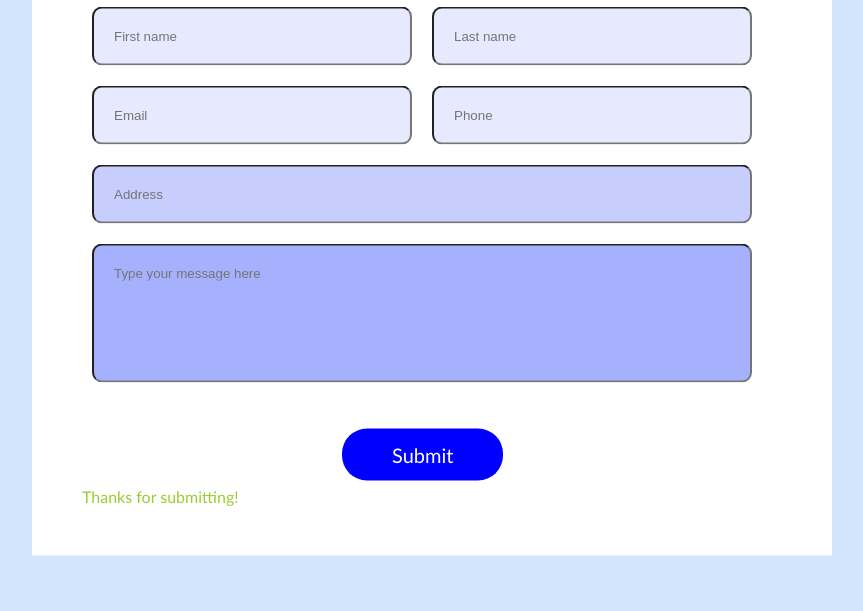
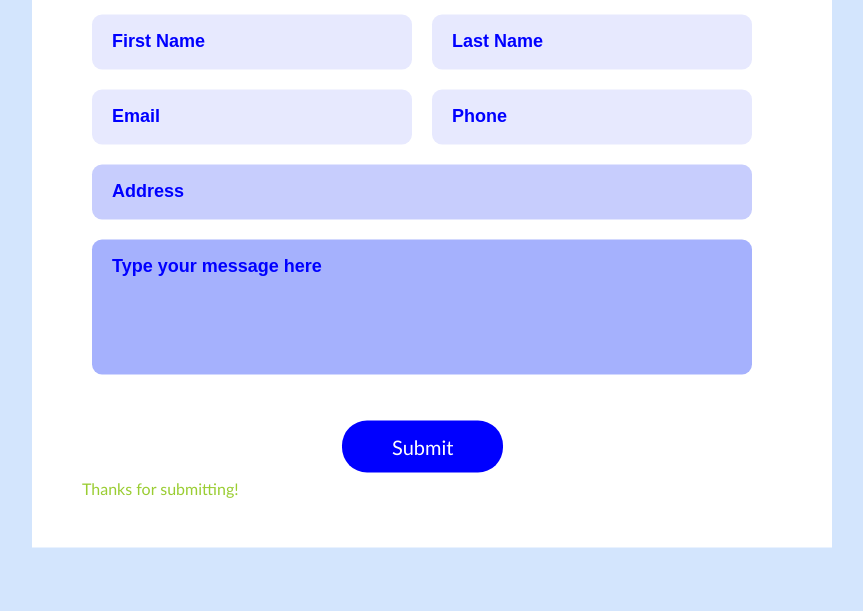
Before and after one commit to LeoGytis/testas-balandis, a website: page index.html in a window 1280 px wide. Shown: the part 189-800 px from the top of the page, without its empty margins (208-1071 px from the left). Drawn offline with Linux system fonts and the light colour scheme.

Commit message:
final commit :)

```diff
--- a/css/main.css
+++ b/css/main.css
@@ -41,9 +41,14 @@ h1 {
     padding: 20px;
     color: blue;
     background-color: #E7E9FE;
+    border: 0;
     border-radius: 10px;
 }
-
+.input::placeholder {
+    color: blue;
+    font-size: 18px;
+    font-weight: 600;
+}
 .address {
     width: 660px;
     background-color: #C7CDFD;
--- a/index.html
+++ b/index.html
@@ -13,10 +13,10 @@
             <h1>Get in touch</h1>
             <form class="form">
                 <div class="form-row">
-                    <input id="username"   type="text" class="input" placeholder="First name"  required>
+                    <input id="name"   type="text" class="input" placeholder="First Name"  required>
                 </div>
                 <div class="form-row">
-                    <input id="lname"   type="text" class="input" placeholder="Last name"  required>
+                    <input id="lname"   type="text" class="input" placeholder="Last Name"  required>
                 </div>
                 <div class="form-row">
                     <input id="email" type="email" class="input" placeholder="Email"  required>
```
